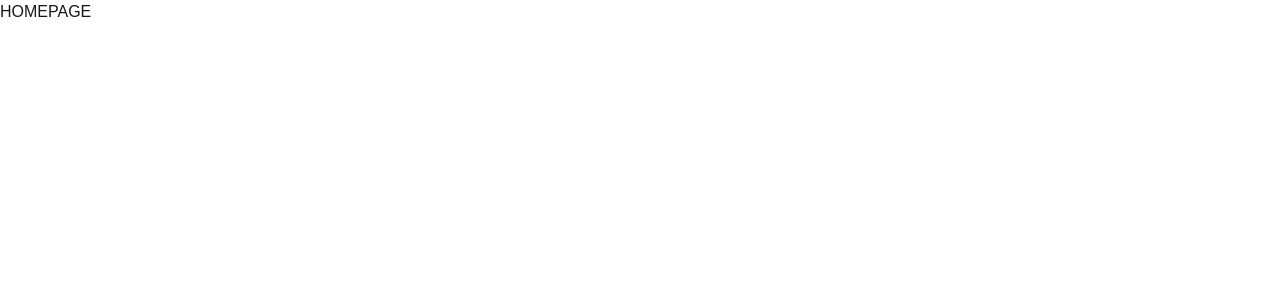
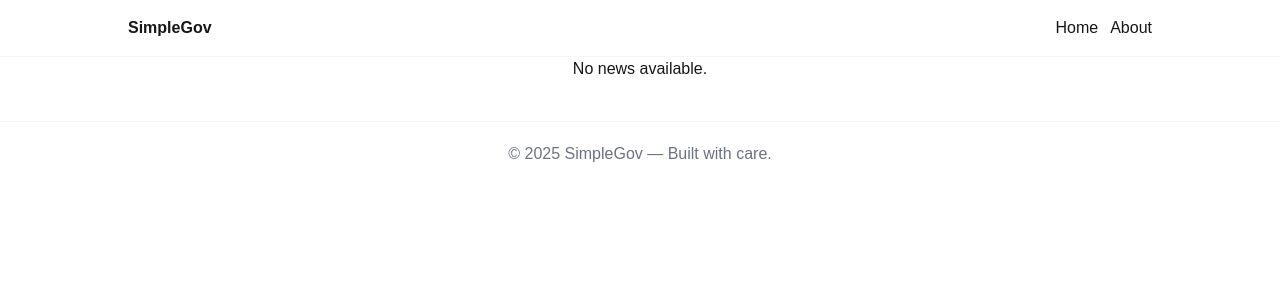
Before and after one commit to DanDar-Solutions/simplegov, a Next.js app: page / in a window 1280 px wide. Shown: the top 300 px of the page. Built offline with nearby package versions, Linux system fonts and the light colour scheme.

Commit message:
some changes

```diff
--- a/src/app/page.tsx
+++ b/src/app/page.tsx
@@ -1,9 +1,9 @@
 import AppLayout from "@/components/layout/AppLayout";
-
+import HomeWidget from "@/components/web/widgets/HomeWidget";
 export default function Home() {
   return (
     <AppLayout>
-      HOMEPAGE
+      <HomeWidget/>
     </AppLayout>
   );
 }
--- a/src/components/layout/AppLayout.tsx
+++ b/src/components/layout/AppLayout.tsx
@@ -1,10 +1,14 @@
-import { Footer, Header } from "@/components/web";
-
+import { Footer, Header } from "@/components/layout/LayoutAsset";
+import React from "react";
 
 export default function AppLayout({ children }: { children: React.ReactNode }) {
   return (
-    <div>
-      {children}
+    <div className="flex flex-col min-h-screen">
+      <Header />
+      <main className="flex flex-row  items-center justify-center">
+        {children}
+      </main>
+      <Footer />
     </div>
-  )
+  );
 }
--- a/src/components/layout/Footer.tsx
+++ /dev/null
@@ -1,11 +0,0 @@
-import React from "react";
-
-export default function Footer() {
-  return (
-    <footer style={{ padding: 20, borderTop: "1px solid rgba(0,0,0,0.04)", marginTop: 40 }}>
-      <div style={{ maxWidth: 1024, margin: "0 auto", textAlign: "center", color: "#6b7280" }}>
-        © {new Date().getFullYear()} SimpleGov — Built with care.
-      </div>
-    </footer>
-  );
-}
--- a/src/components/layout/Header.tsx
+++ b/src/components/layout/LayoutAsset.tsx
@@ -1,9 +1,7 @@
-"use client";
 
-import React from "react";
 import Link from "next/link";
 
-export default function Header() {
+export  function Header() {
   return (
     <header style={{ padding: 16, borderBottom: "1px solid rgba(0,0,0,0.04)", background: "transparent" }}>
       <div style={{ display: "flex", alignItems: "center", justifyContent: "space-between", maxWidth: 1024, margin: "0 auto" }}>
@@ -21,3 +19,13 @@ export default function Header() {
     </header>
   );
 }
+
+export  function Footer() {
+  return (
+    <footer style={{ padding: 20, borderTop: "1px solid rgba(0,0,0,0.04)", marginTop: 40 }}>
+      <div style={{ maxWidth: 1024, margin: "0 auto", textAlign: "center", color: "#6b7280" }}>
+        © {new Date().getFullYear()} SimpleGov — Built with care.
+      </div>
+    </footer>
+  );
+}
--- /dev/null
+++ b/src/components/web/widgets/HomeWidget.tsx
@@ -0,0 +1,9 @@
+import NewsFeed from "../legits/newsFeed";
+
+export default function HomeWidget() {
+  return (
+    <>
+    <NewsFeed news={[]}/>
+    </>
+  )
+}
```
